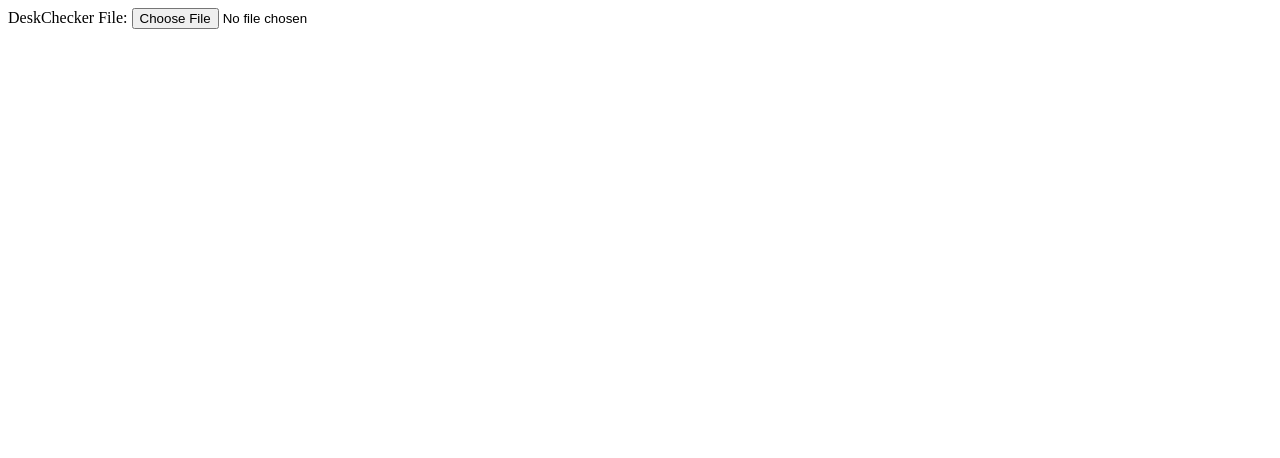
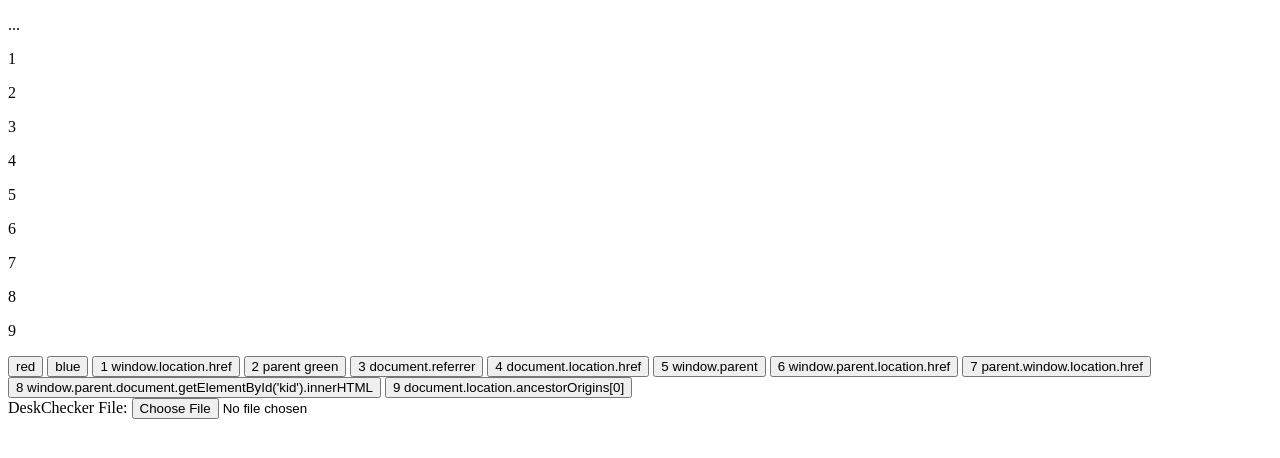
Before and after one commit to petersonk-efsc/deskchecker, a plain HTML site: page index.html in a window 1280 px wide. Drawn offline with Linux system fonts and the light colour scheme; no server answers.

Commit message:
Update index.html

```diff
--- a/index.html
+++ b/index.html
@@ -175,6 +175,30 @@
 		</script>
 	</head>
 	<body onload="setupPage()">
+		<div>
+			<p id='ftext'>...</p>
+<p id='foo'>1</p>
+<p id='foo2'>2</p>
+<p id='foo3'>3</p>
+<p id='foo4'>4</p>
+<p id='foo5'>5</p>
+<p id='foo6'>6</p>
+<p id='foo7'>7</p>
+<p id='foo8'>8</p>
+<p id='foo9'>9</p> <!-- 9 is 0 when run dummy.html, 1 when placed in an iframe in dummy2.html and [0] is null -->
+<button onclick="document.body.style.backgroundColor='red'">red</button>
+<button onclick="document.body.style.backgroundColor='blue'">blue</button>
+<button onclick="document.getElementById('foo').innerHTML = window.location.href;">1 window.location.href</button>
+<button onclick="document.getElementById('foo2').innerHTML = parent.text();">2 parent green</button>
+<button onclick="document.getElementById('foo3').innerHTML = document.referrer.toString();">3 document.referrer</button>
+<button onclick="document.getElementById('foo4').innerHTML = document.location.href.toString();">4 document.location.href</button>
+<button onclick="document.getElementById('foo5').innerHTML = window.parent.toString();">5 window.parent</button>
+<button onclick="document.getElementById('foo6').innerHTML = window.parent.location.href.toString();">6 window.parent.location.href</button>
+<button onclick="document.getElementById('foo7').innerHTML = parent.window.location.href.toString();">7 parent.window.location.href</button>
+<button onclick="document.getElementById('foo8').innerHTML = window.parent.document.getElementById('kid').innerHTML">8 window.parent.document.getElementById('kid').innerHTML</button>
+<button onclick="document.getElementById('foo9').innerHTML = document.location.ancestorOrigins.length">9 document.location.ancestorOrigins[0]</button>
+
+		</div>
 		<!-- https://forums.asp.net/t/2119943.aspx?convert+txt+file+to+javascript+array -->
 		<div>
 			DeskChecker File:
```
